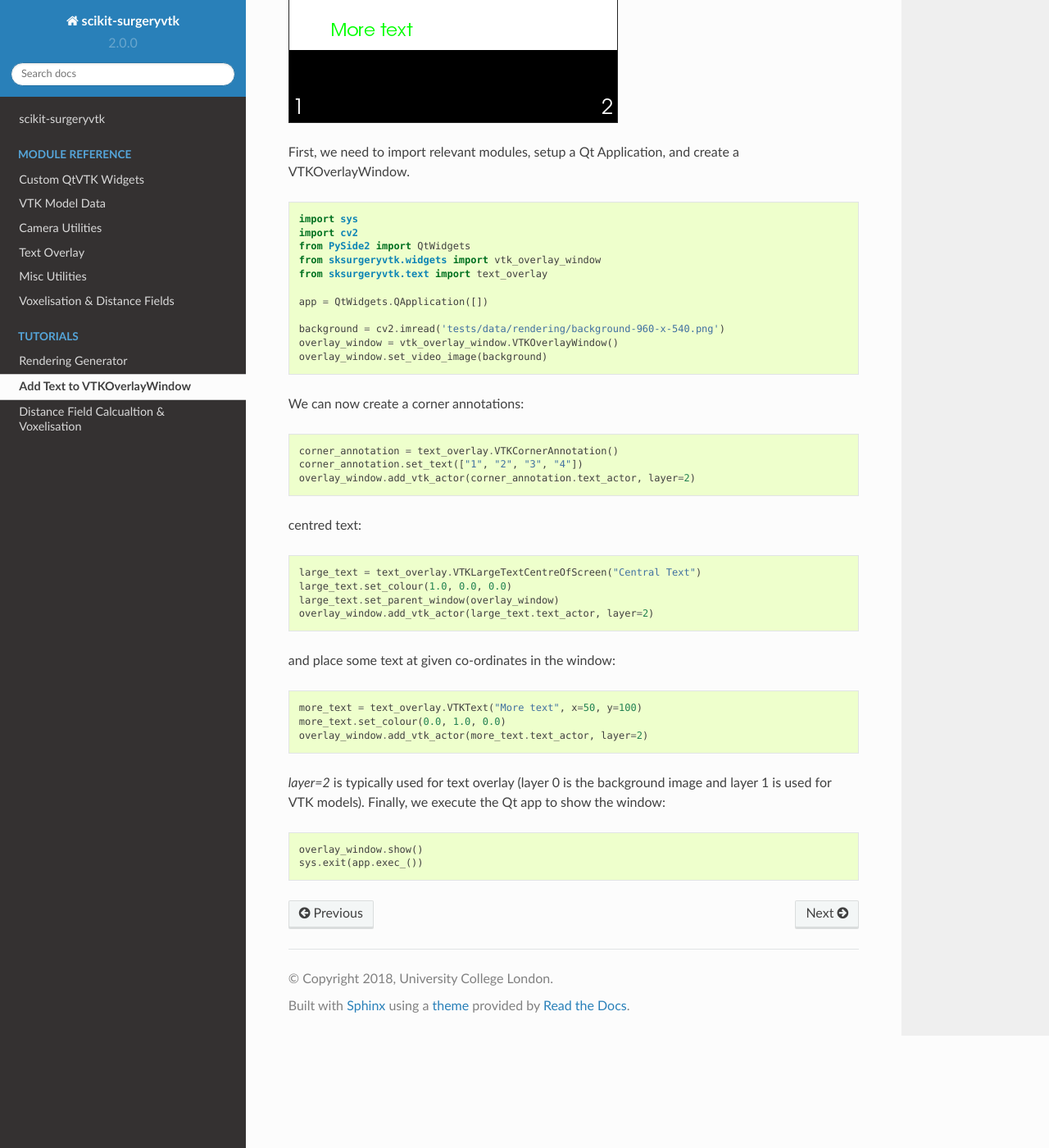
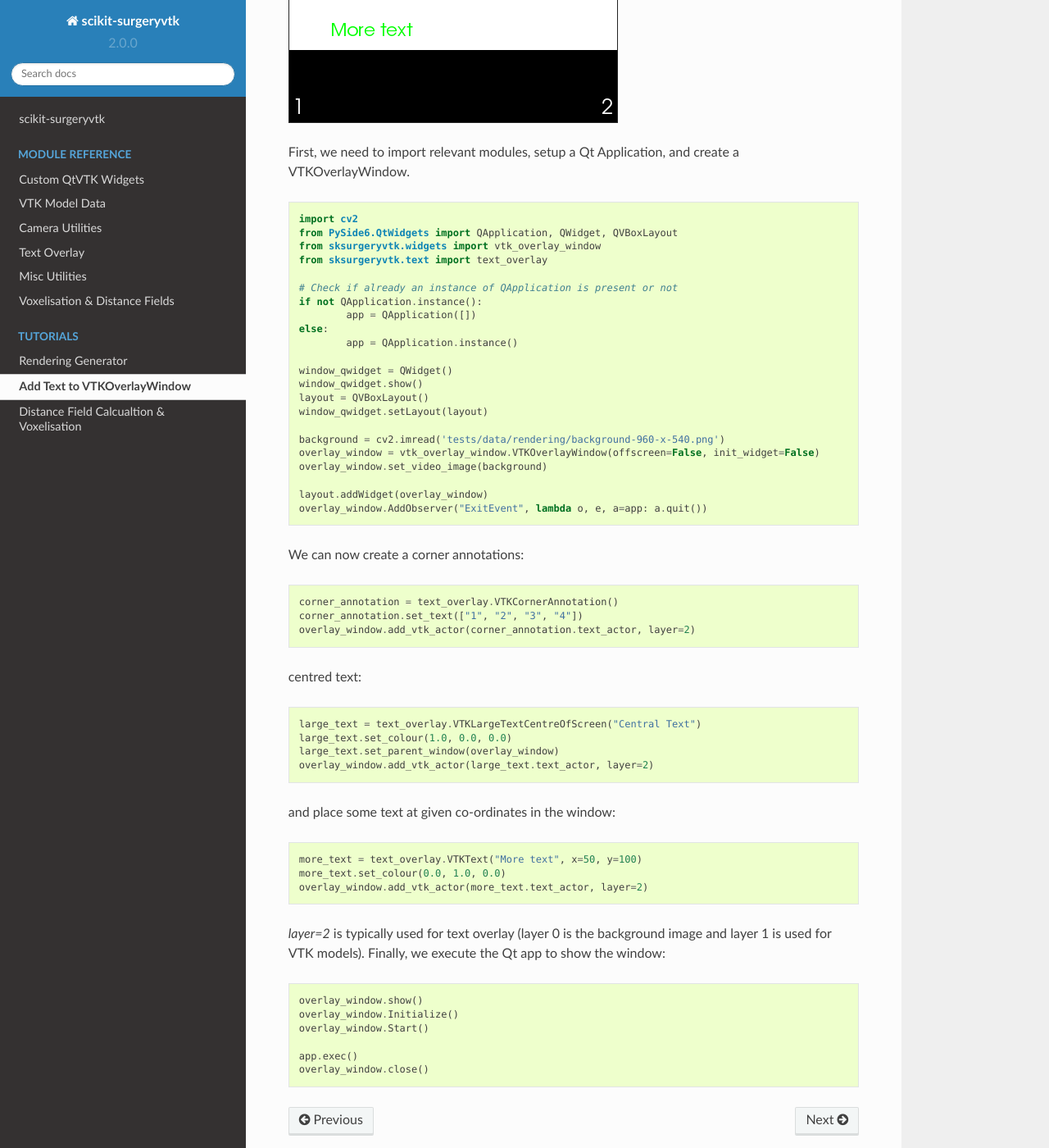
Before and after one commit to SciKit-Surgery/scikit-surgeryvtk, a Sphinx documentation site: the page built from docs/tutorials/text_overlay.rst, in a window 1280 px wide and 1400 px high, scrolled down 593 px. Shown: the whole window at 82% size. Built offline with Sphinx 7.4.7 and the Read the Docs theme 2.0.0, drawn with Linux system fonts in a browser that asks for light colours; formulas are drawn with MathJax 3.

Commit message:
working docs/tutorials/text_overlay (#216)

```diff
--- a/docs/tutorials/text_overlay.rst
+++ b/docs/tutorials/text_overlay.rst
@@ -13,17 +13,28 @@ First, we need to import relevant modules, setup a Qt Application, and create a
 
 .. code-block:: python
 
-    import sys
     import cv2
-    from PySide2 import QtWidgets
+    from PySide6.QtWidgets import QApplication, QWidget, QVBoxLayout
     from sksurgeryvtk.widgets import vtk_overlay_window
     from sksurgeryvtk.text import text_overlay
 
-    app = QtWidgets.QApplication([])
+    # Check if already an instance of QApplication is present or not
+    if not QApplication.instance():
+	    app = QApplication([])
+    else:
+	    app = QApplication.instance()
+
+    window_qwidget = QWidget()
+    window_qwidget.show()
+    layout = QVBoxLayout()
+    window_qwidget.setLayout(layout)
 
     background = cv2.imread('tests/data/rendering/background-960-x-540.png')
-    overlay_window = vtk_overlay_window.VTKOverlayWindow()
+    overlay_window = vtk_overlay_window.VTKOverlayWindow(offscreen=False, init_widget=False)
     overlay_window.set_video_image(background)
+
+    layout.addWidget(overlay_window)
+    overlay_window.AddObserver("ExitEvent", lambda o, e, a=app: a.quit())
 
 
 We can now create a corner annotations:
@@ -57,4 +68,8 @@ Finally, we execute the Qt app to show the window:
 .. code-block:: python
 
    overlay_window.show()
-   sys.exit(app.exec_())
+   overlay_window.Initialize()
+   overlay_window.Start()
+
+   app.exec()
+   overlay_window.close()
```
